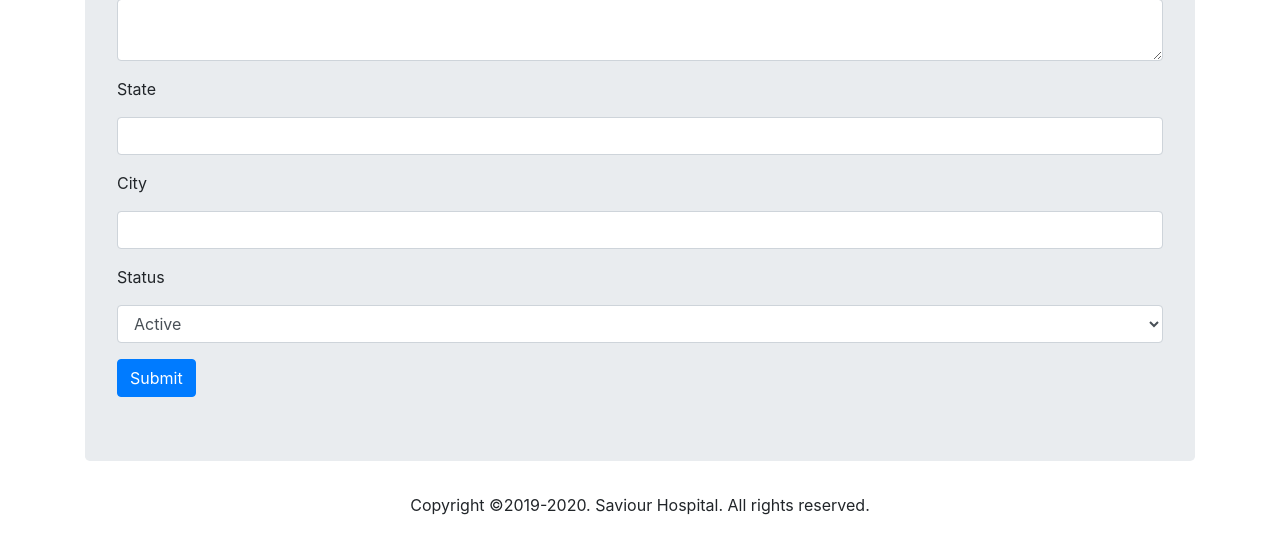
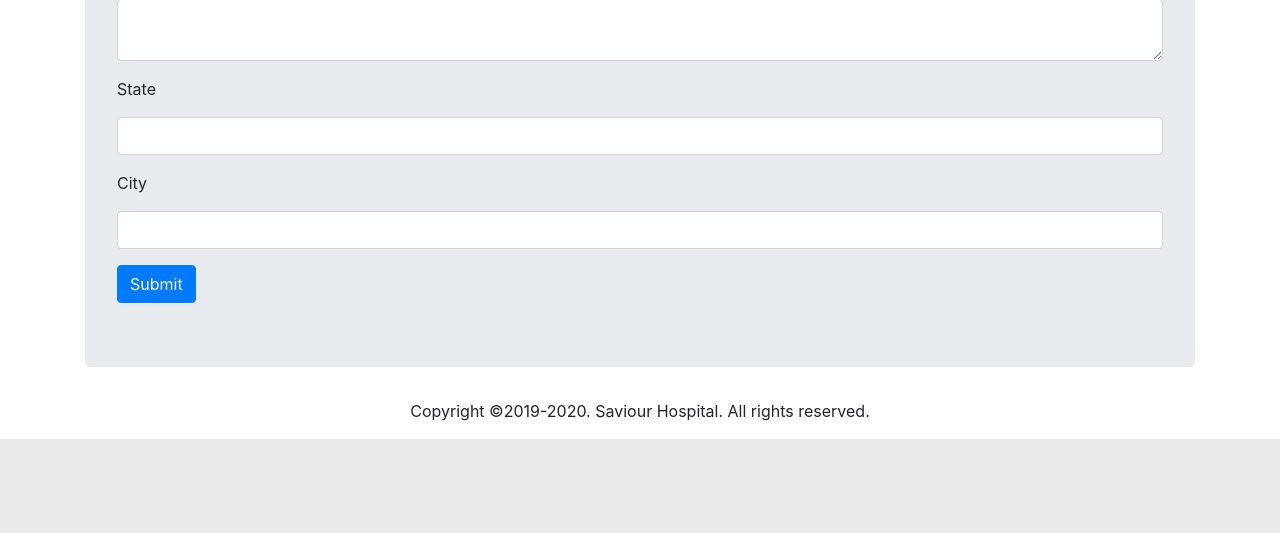
Before and after one commit to Aryan120798/HMS, a Flask app: page /patientdetails/register in a window 1280 px wide. Shown: the part 817-1350 px from the top of the page. After the commit the page ends 1256 px from the top, so only its background shows below. Run offline with Flask 2, Linux system fonts and the light colour scheme; the visitor is signed in with stand-in values (Sample User, id 1); parts of the project's set-up code (start-up, migrations or seed data) failed here and were passed over; some libraries are stand-ins or nearby versions.

Commit message:
removed status from forms

```diff
--- a/app.py
+++ b/app.py
@@ -116,11 +116,9 @@ def PatientRegister():
                     date_of_admission=form.date_of_admission.data,
                     type_of_bed=form.type_of_bed.data,
                     state=form.state.data,
-                    status=form.status.data,
                     city=form.city.data,
                     address=form.address.data)
-                print(patient.ssn)
-                print(type(patient.ssn))
+
                 db.session.add(patient)
                 db.session.commit()
                 db.session.close()
--- a/forms.py
+++ b/forms.py
@@ -31,10 +31,6 @@ class patientSchema(FlaskForm):
     address = TextAreaField("Address", validators=[Required()])
     state = StringField("State", validators=[Required()])
     city = StringField("City", validators=[Required()])
-    status = SelectField("Status", choices=[
-                         ("active", "Active"),
-                         ("discharge", "Discharge")],
-                         validators=[Required()])
     submit = SubmitField("Submit")
 
 
--- a/model.py
+++ b/model.py
@@ -20,7 +20,7 @@ class Patient(db.Model):
     address = db.Column(db.String(64))
     city = db.Column(db.String(64))
     state = db.Column(db.String(64))
-    status = db.Column(db.String(64))
+    status = db.Column(db.String(64), default='active')
     number_of_days = db.Column(db.Integer)
 
 
--- a/templates/patient_billing.html
+++ b/templates/patient_billing.html
@@ -135,10 +135,10 @@
         {% if showConfirmBtn %}
         <!-- Confirm Button -->
         {{ form.submit(class_="btn btn-primary", value="Confirm")}}
+        {% endif %}
         <span style="padding-right: 2rem;">
             <b>Grand Total: Rs.</b> {{ cost + amount['medAmount'] + amount['diagAmount'] }}
         </span>
-        {% endif %}
 
 
         {% endif %}
--- a/templates/patient_register.html
+++ b/templates/patient_register.html
@@ -126,21 +126,6 @@
             </div>
             {% endfor %}
         </div>
-        <div class="form-group">
-            <label for="formGroupExampleInput">
-                {{ form.status.label }}
-            </label>
-            {{ form.status(class_="form-control")}}
-            <!-- Error Messages -->
-            {% for error in form.status.errors %}
-            <div class="alert alert-danger alert-dismissible fade show" role="alert">
-                <span>{{ error }}</span>
-                <button type="button" class="close" data-dismiss="alert" aria-label="Close">
-                    <span aria-hidden="true">&times;</span>
-                </button>
-            </div>
-            {% endfor %}
-        </div>
         {{ form.submit(class_="btn btn-primary")}}
     </form>
 </div>
```
Also changed, not shown: templates/patient_delete.html (+0 -28 lines), templates/patient_search.html (+0 -29 lines).
